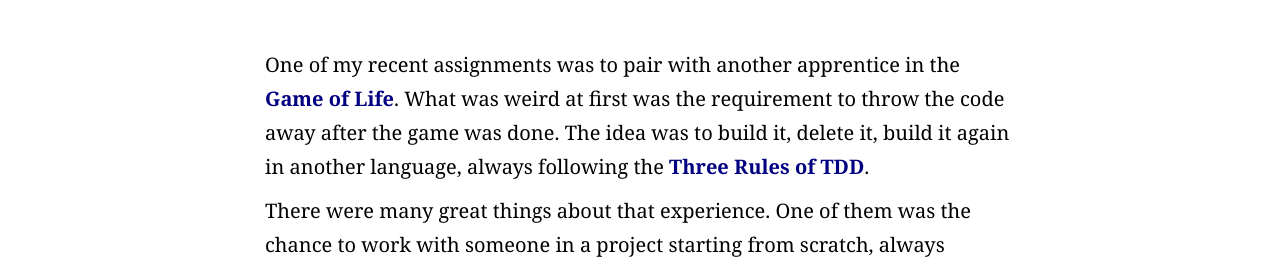
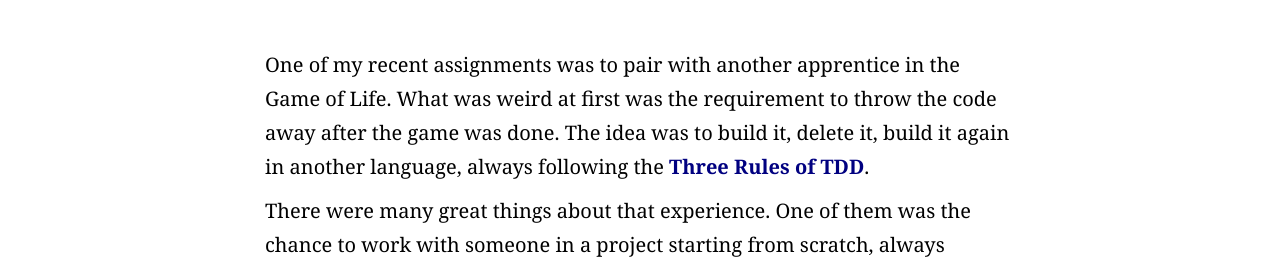
Before and after one commit to pwdd/pwdd.github.io, a Jekyll site: the page built from _posts/2016-07-28-writing-code-to-throw-it-away.md, in a window 1280 px wide. Shown: the part 364-632 px from the top of the page. Built offline with Jekyll 4.4.1, drawn with Linux system fonts in a browser that asks for light colours; nearby versions of some CDN libraries; some web fonts are replaced; part of the change alters nothing that is shown.

```diff
--- a/_posts/2016-07-28-writing-code-to-throw-it-away.md
+++ b/_posts/2016-07-28-writing-code-to-throw-it-away.md
@@ -6,7 +6,7 @@ category: apprenticeship
 tags: [TDD]
 ---
 
-One of my recent assignments was to pair with another apprentice in the [Game of Life](https://en.wikipedia.org/wiki/Conway%27s_Game_of_Life). What was weird at first was the requirement to throw the code away after the game was done. <!--more--> The idea was to build it, delete it, build it again in another language, always following the [Three Rules of TDD](http://butunclebob.com/ArticleS.UncleBob.TheThreeRulesOfTdd).
+One of my recent assignments was to pair with another apprentice in the Game of Life. What was weird at first was the requirement to throw the code away after the game was done. <!--more--> The idea was to build it, delete it, build it again in another language, always following the [Three Rules of TDD](http://butunclebob.com/ArticleS.UncleBob.TheThreeRulesOfTdd).
 
 There were many great things about that experience. One of them was the chance to work with someone in a project starting from scratch, always discussing the best and/or easier way to implement some things. Another one was exactly the fact that I could throw code away.
 
```
